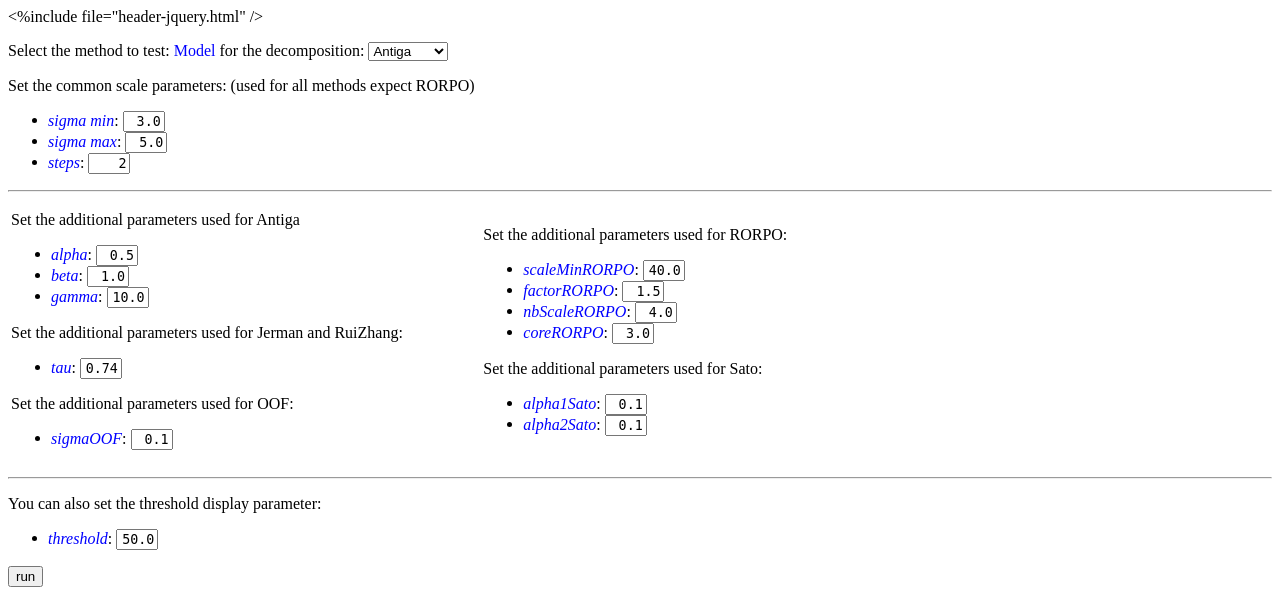
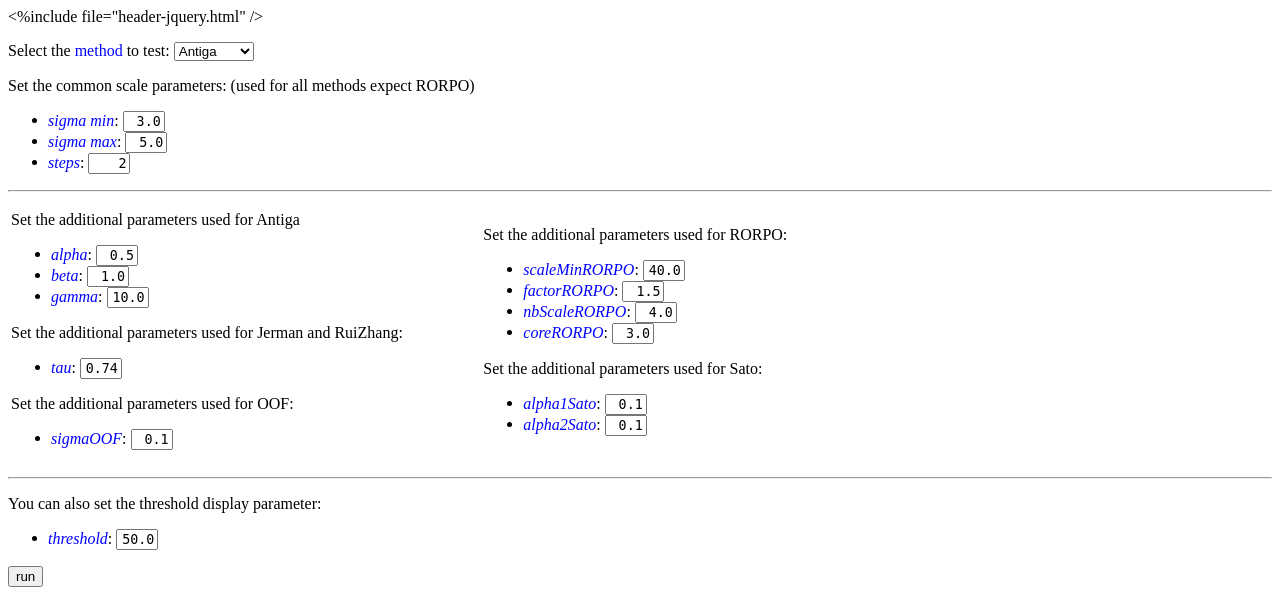
Before and after one commit to kerautret/LiverVesselnessIPOLDemo, a Python web app: template template/params.html in a window 1280 px wide. Shown: the top 593 px of the page. Run offline with Jinja, Linux system fonts and the light colour scheme; the template is opened without the code that fills it, so the values that code supplies are empty.

Commit message:
add select method

```diff
--- a/template/params.html
+++ b/template/params.html
@@ -9,8 +9,7 @@
 
 
 
-  <p> Select the method to test:
-    <font color=blue>Model</font> for the decomposition:
+  <p> Select the <font color=blue>method</font> to test:
     <input type="hidden" name="key" value="${app.key}">
     <SELECT name="methodname">
       <OPTION>Antiga</OPTION>
```
